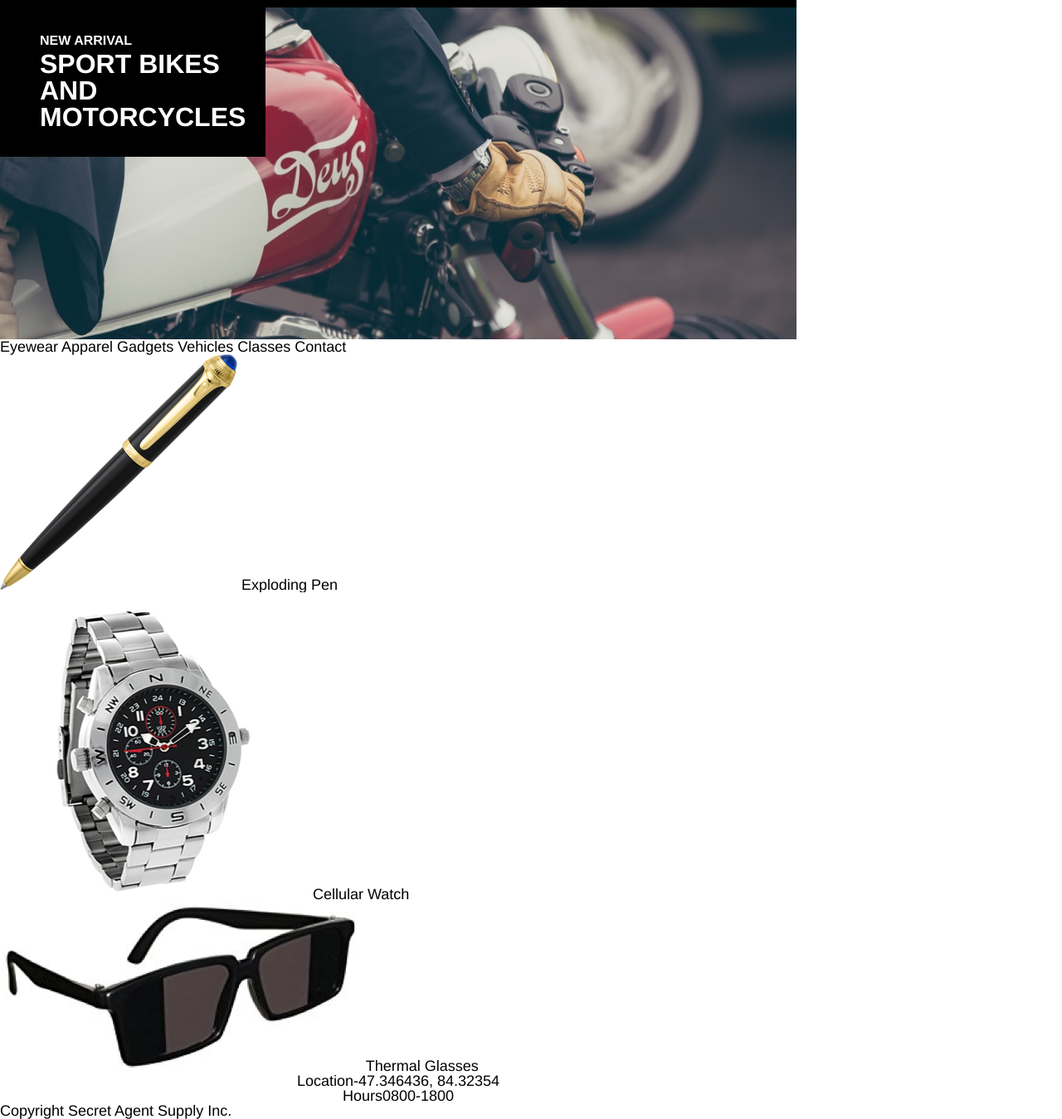
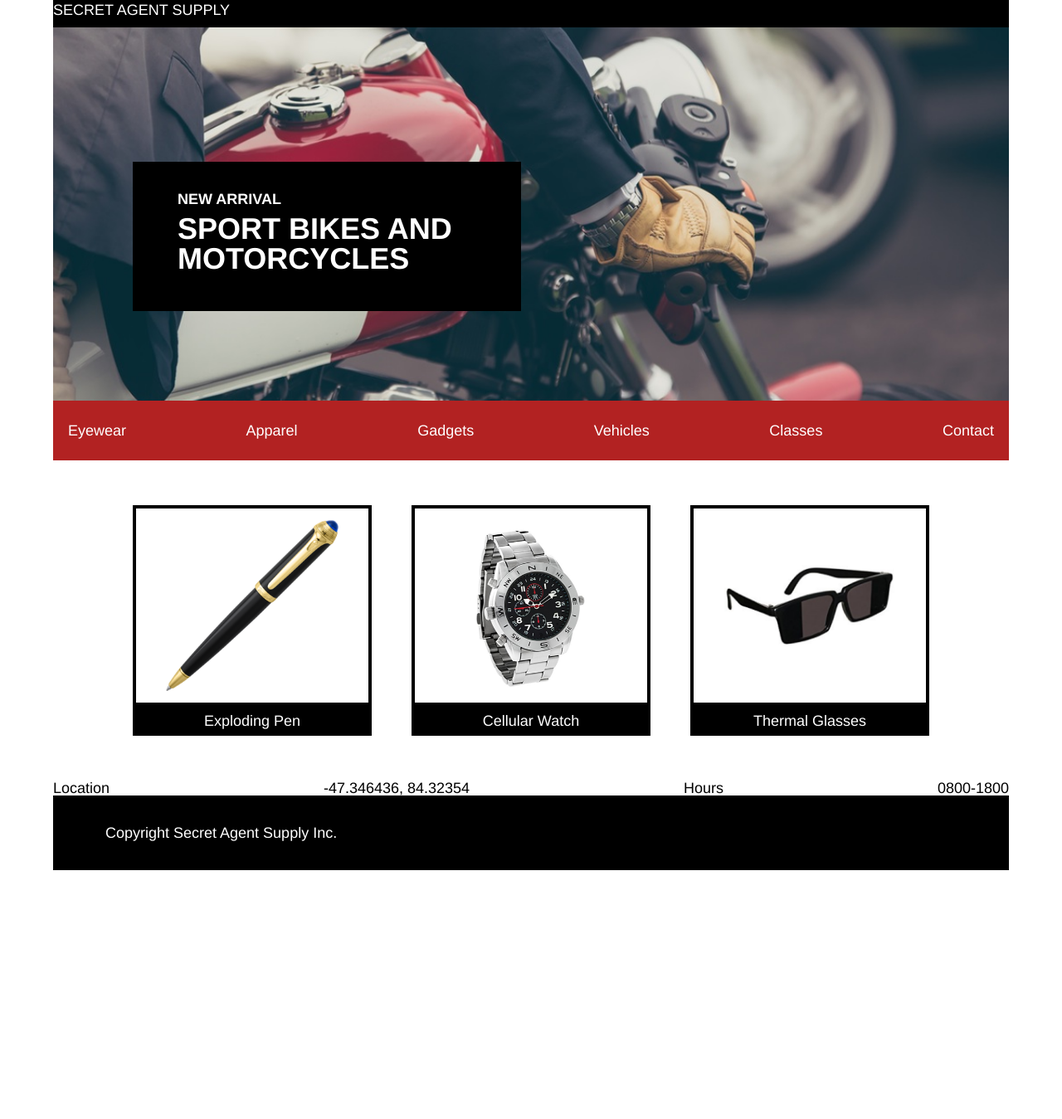
Before and after one commit to Jessica044/secret-agent, a plain HTML site: page index.html in a window 1280 px wide. Shown: the part 39-1388 px from the top of the page at 83% size. After the commit the page ends 1088 px from the top, so only its background shows below. Drawn offline with Linux system fonts and the light colour scheme.

Commit message:
secret-agent.v2

```diff
--- a/index.html
+++ b/index.html
@@ -1,5 +1,6 @@
 <!DOCTYPE html>
 <html lang="en">
+
 <head>
     <meta charset="UTF-8">
     <meta name="viewport" content="width=device-width, initial-scale=1.0">
@@ -25,13 +26,14 @@
 
     <div class="main-banner">
         <div class="container">
+            <div class="banner-box">
                 <h4>NEW ARRIVAL</h4>
                 <h1>SPORT BIKES AND MOTORCYCLES</h1>
             </div>
         </div>
+    </div>
 
     <!--Navigation-->
-    <div class="nav">
     <nav>
         <span>Eyewear</span>
         <span>Apparel</span>
@@ -39,38 +41,49 @@
         <span>Vehicles</span>
         <span>Classes</span>
         <span>Contact</span>
+
     </nav>
+
+    <!--Product Grid-->
+    <div class="container">
+        <div class="products">
+            <div class="item">
+                <div class="item-image"><img src="resources/pen.png" alt="Pen">
                 </div>
-<!--Product Grid-->
-    <div id="products">
-        <div class="item">
-            <img src="resources/pen.png" alt="Pen">
-            <span>Exploding Pen</span>
+                <span class="item-name">Exploding Pen</span>
             </div>
             <div class="item">
+               <div class="item-image">
                 <img src="resources/watch.png" alt="Silver Watch">
-            <span>Cellular Watch</span>
+                </div>
+                <span class="item-name">Cellular Watch</span>
             </div>
             <div class="item">
+               <div class="item-image">
                 <img src="resources/glasses.png" alt="Black Sunglasses">
-            <span>Thermal Glasses</span>
+                </div>
+                <span class="item-name">Thermal Glasses</span>
             </div>
         </div>
+    </div>
+    <!--Location-Hours-->
+    <div class="contact">
+        <div class="location">
+            <h3>Location</h3>
+        </div>
+        <span>-47.346436, 84.32354</span>
 
-<!--Location-Hours-->
-        <div class="container">
-            <h5>Location</h5>
-            <p>-47.346436, 84.32354</p>
+        <div class="hours">
+            <h3>Hours</h3>
         </div>
-        <div class="container">
-            <h5>Hours</h5>
-            <p>0800-1800</p>
+        <span>0800-1800</span>
+
     </div>
-
     <!--Footer-->
     <footer>
         <p>Copyright Secret Agent Supply Inc.</p>
     </footer>
 
 </body>
+
 </html>
--- a/resources/css/style.css
+++ b/resources/css/style.css
@@ -1,61 +1,145 @@
-body{
-    font-size:18px;
+html {
+    font-size: 18px;
+}
+
+body {
     font-family: helvetica;
-    max-width:960px;
+    width: 90%;
+    margin: auto;
+
 }
-header{
+
+header {
+
     background-color: black;
-    display:inline-flex;
-    width:100%;
-    height:auto;
-    padding:0.66rem 0;
-    align-items: center;
+    color: white;
 }
-.logo img{
+header .container{
+    display: inline-flex;
+    align-items:center;
+    padding: 12px 0 12px 0;
+}
+header img {
     height: 1.5rem;
     width: auto;
     padding-left: 0.5rem;
     padding-right: 1rem;
+    margin-left: 5rem;
 }
-.container{
-    display:flex;
-    justify-content: center;
-    flex-wrap: wrap;
+
+.container {
+
+    max-width: 960px;
+    margin: 0 auto;
 }
-.container span{
-    font-size: 1rem;
-    color: white;
-}
-.main-banner{
+
+.main-banner {
     background: url("../moto.jpeg") center no-repeat;
     background-size: cover;
     height: 25rem;
-    width: 100%;
+}
+
+.banner-box {
+    width: 20em;
+    background-color: black;
+    color: white;
+    padding: 2em 3em;
+    position: relative;
+    top: 9em;
+}
+
+.banner-box h4 {
+    color: white;
+
+    font-weight: bold;
 
 }
-.main-banner .container{
-    text-align: left;
-    width: 20rem;
-    height:auto;
+
+.banner-box h1 {
+    margin: 0.25em 0;
+    color: white;
+    font-size: 2rem;
+    font-weight: bold;
+}
+
+nav {
+    background-color: firebrick;
+    display: inline-flex;
+    width: 100%;
+    justify-content: space-between;
+    align-items: center;
+    padding: 0.75em 0;
+    margin: 0 auto;
+}
+
+nav span {
+    margin: 0.75rem 1rem;
+    color: white;
+}
+
+.products {
+    margin: 3em 0 0 0;
+    display: flex;
+    justify-content: space-between;
+    width: 100%;
+}
+
+.item {
+    width: 30%;
+}
+
+.item-image{
+    height: 9rem;
+    padding: 2rem;
+    border: 4px solid black;
+    display: flex;
+    justify-content: center;
+    align-items: center;
+    max-width: 13em;
+}
+.item-image img{
+    max-width:100%;
+}
+
+.item .item-name{
     background-color: black;
-    justify-content: flex-start;
+    color: white;
+    display: block;
+    text-align: center;
+    padding: 0.5rem 0;
 
 }
-.main-banner .container h4{
-    color: white;
-    padding-top: 2rem;
-    padding-bottom: 0.125rem;
-    padding-left: 3rem;
-    font-size: 1rem;
-    font-weight: bold;
 
+.contact {
+    display: flex;
+    justify-content: space-between;
+    margin: 3em 0 0 0;
+    width:100%;
 
 }
-.main-banner .container h1{
-    padding-top: 0.125rem;
-    padding-left: 3rem;
-    padding-bottom: 2rem;
+
+.location-hours {
+    width: 35%;
+}
+.title{
+    display: block;
+    background-color: black;
     color: white;
-    font-size: 2rem;
-    font-weight:bold;
+    padding: 1em 2em;
 }
+
+footer {
+    display: flex;
+    color: white;
+    height: 5rem;
+    width: 100%;
+    text-align: left;
+    align-items: center;
+    background-color: black;
+}
+
+footer p {
+    padding: 0.5rem;
+    margin-left: 3rem;
+
+}
```
Lines whose indentation alone changed are shown as unchanged.
